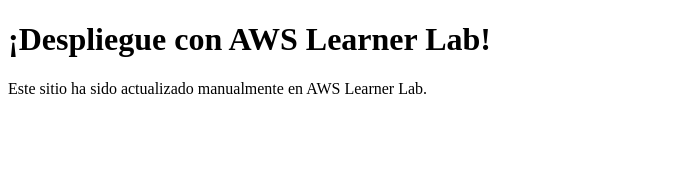
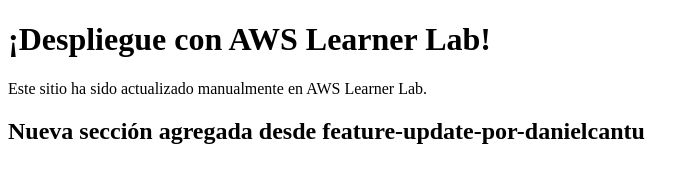
Before and after one commit to danieldejesuscantupavon-netizen/mi-proyecto-devops, a plain HTML site: page src/index.html in a window 1280 px wide. Shown: the whole page, without its empty margins (0-700 px from the left). Drawn offline with Linux system fonts and the light colour scheme.

Commit message:
Nueva sección agregada

```diff
--- a/src/index.html
+++ b/src/index.html
@@ -9,5 +9,6 @@
 <body>
     <h1>¡Despliegue con AWS Learner Lab!</h1>
     <p>Este sitio ha sido actualizado manualmente en AWS Learner Lab.</p>
+    <h2>Nueva sección agregada desde feature-update-por-danielcantu</h2>
 </body>
 </html>
```
